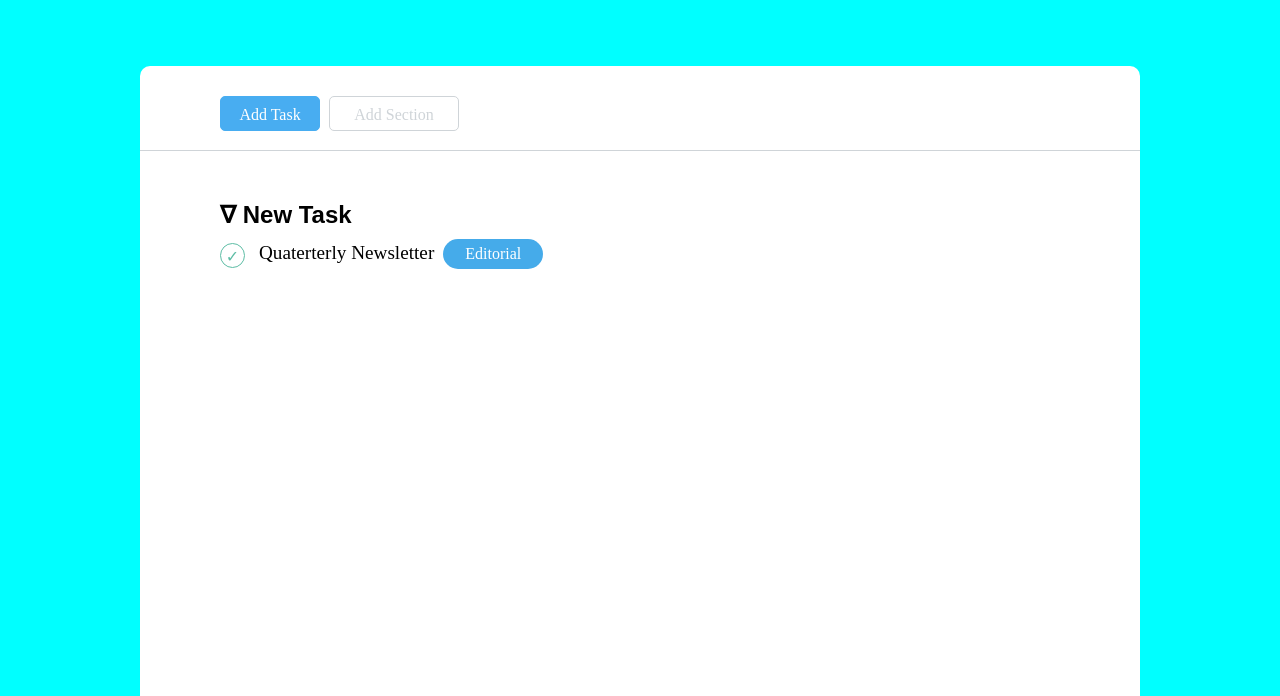
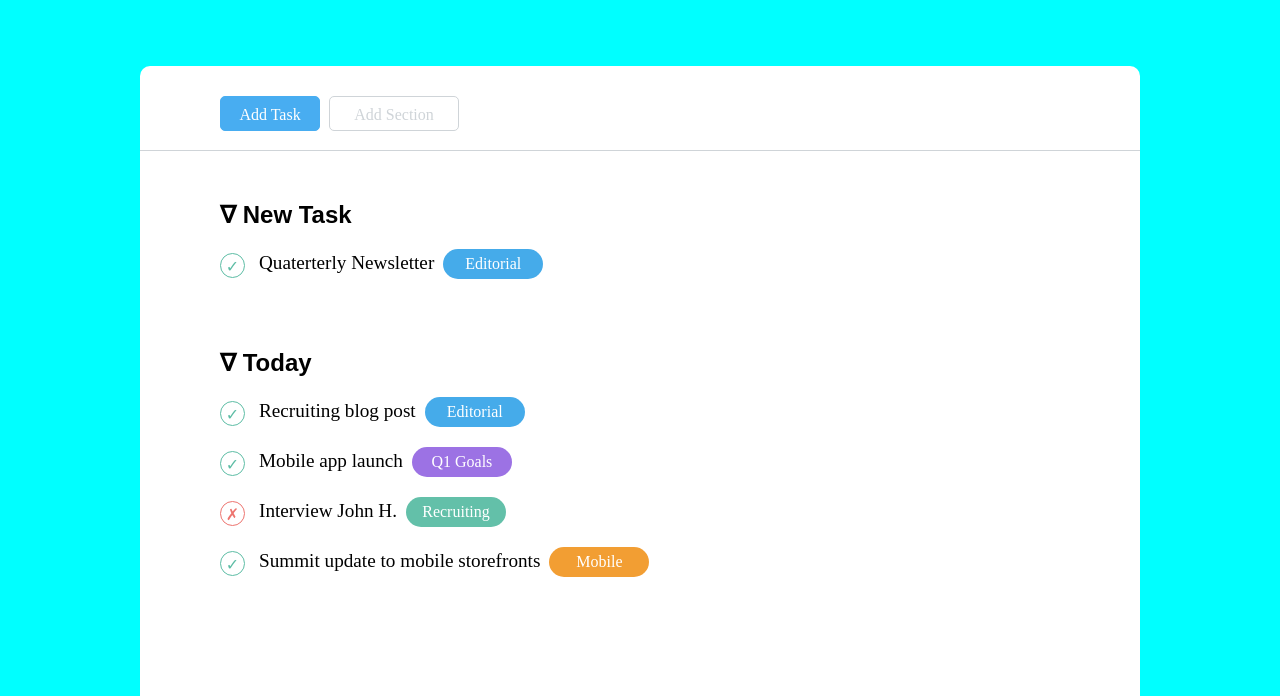
Before and after one commit to MattiaVolonterio/html-css-toboolist, a plain HTML site: page index.html in a window 1280 px wide. Shown: the part 104-800 px from the top of the page. Drawn offline with Linux system fonts and the light colour scheme.

Commit message:
add second list

```diff
--- a/css/style.css
+++ b/css/style.css
@@ -83,7 +83,7 @@ ul{
 
 /* CARD */
 
-section{
+.list-section{
     padding-top: 50px;
     padding-left: 80px;
 }
@@ -97,7 +97,7 @@ section{
 }
 
 .list-element{
-    margin: 10px 0;
+    margin: 20px 0;
 }
 
 .symbol{
@@ -116,6 +116,11 @@ section{
     color: #5DBDA5;
 }
 
+.cross{
+    border: 1.5px solid #ED746F;
+    color: #ED746F;
+}
+
 .list-text{
     font-size: 1.2rem;
 }
@@ -124,10 +129,25 @@ section{
     display: inline-block;
     width: 100px;
     height: 30px;
-    background-color: #45ABEA;
     color: white;
     text-align: center;
     line-height: 30px;
     border-radius: 20px;
     margin-left: 5px;
 }
+
+.editorial{
+    background-color: #45ABEA;
+}
+
+.goals{
+    background-color: #9C72E4;
+}
+
+.recruiting{
+    background-color: #63C0A9;
+}
+
+.mobile{
+    background-color: #F29E33;
+}
--- a/index.html
+++ b/index.html
@@ -29,16 +29,47 @@
             </header>
 
             <div class="card">
-                <section>
+
+                <section class="list-section">
                     <h2 class="list-title">&#8711; New Task</h2>
                     <ul>
                         <li class="list-element">
                             <span class="symbol check">&check;</span>
                             <span class="list-text">Quaterterly Newsletter</span>
-                            <div class="label"> Editorial</div>
+                            <div class="label editorial">Editorial</div>
                         </li>
                     </ul>
                 </section>
+
+                <section class="list-section">
+                    <h2 class="list-title">&#8711; Today</h2>
+                    <ul>
+                        <li class="list-element">
+                            <span class="symbol check">&check;</span>
+                            <span class="list-text">Recruiting blog post</span>
+                            <div class="label editorial">Editorial</div>
+                        </li>
+
+                        <li class="list-element">
+                            <span class="symbol check">&check;</span>
+                            <span class="list-text">Mobile app launch</span>
+                            <div class="label goals">Q1 Goals</div>
+                        </li>
+
+                        <li class="list-element">
+                            <span class="symbol cross">&cross;</span>
+                            <span class="list-text">Interview John H.</span>
+                            <div class="label recruiting">Recruiting</div>
+                        </li>
+
+                        <li class="list-element">
+                            <span class="symbol check">&check;</span>
+                            <span class="list-text">Summit update to mobile storefronts</span>
+                            <div class="label mobile">Mobile</div>
+                        </li>
+                    </ul>
+                </section>
+
             </div>
         </div>
     </main>
```
